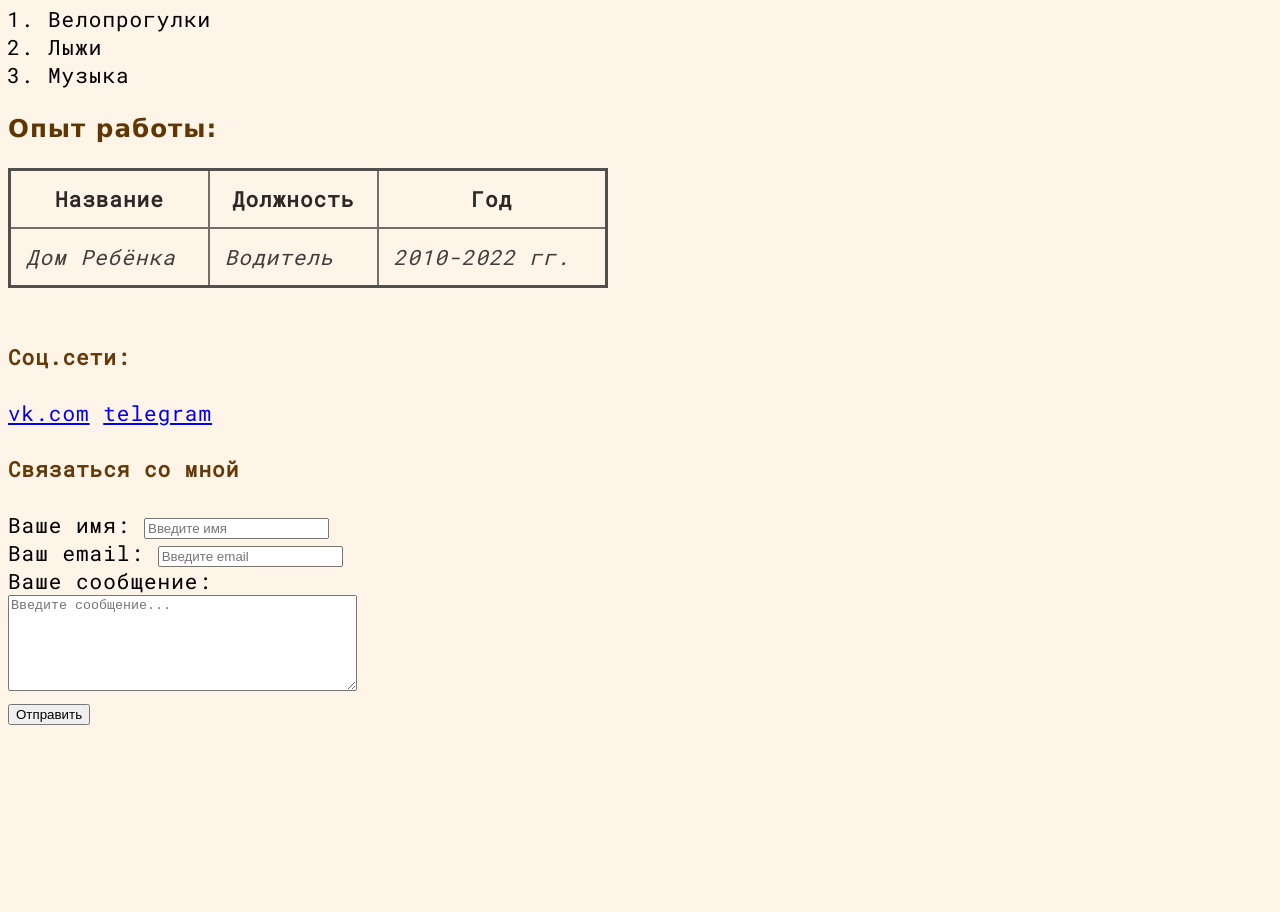
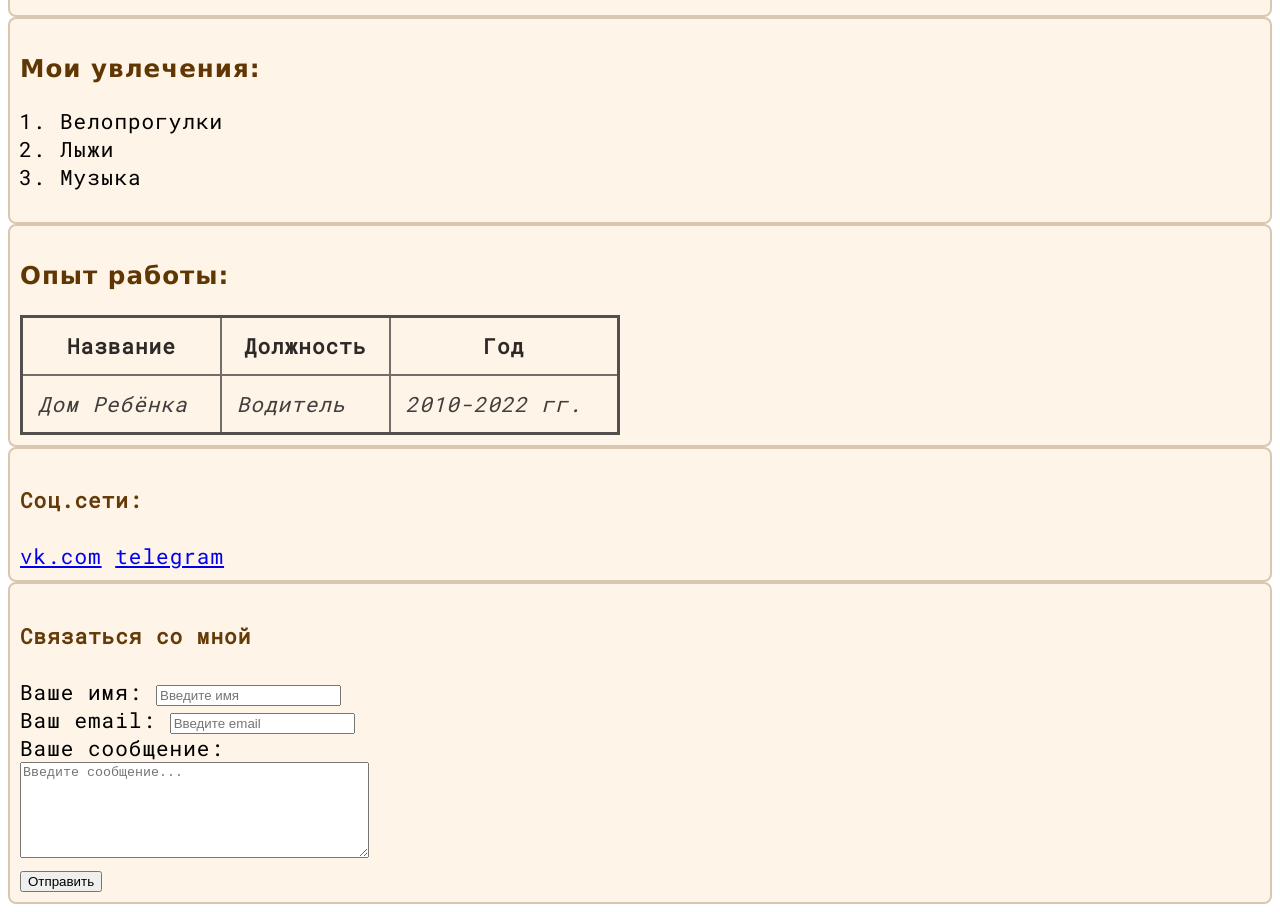
Before and after one commit to StepanZubin/ResultSchool, a plain HTML site: page ZUBIN-RESUME/index.html in a window 1280 px wide. Shown: the part 512-1424 px from the top of the page. Before the commit the page ends 1245 px from the top, so only its background shows below. Drawn offline with Linux system fonts and the light colour scheme.

Commit message:
add combining blocks in Rezume

```diff
--- a/ZUBIN-RESUME/index.html
+++ b/ZUBIN-RESUME/index.html
@@ -1,5 +1,5 @@
 <!DOCTYPE html>
-<html lang="en">
+<html lang="ru">
 <head>
     <meta charset="UTF-8">
     <meta http-equiv="X-UA-Compatible" content="IE=edge">
@@ -9,17 +9,28 @@
     <title>Zubin Resume</title>
     <link rel="stylesheet" href="styles.css">
 </head>
+
 <body>
+    <div class="card heading"> <!-- шапка -->
         <img src="photo_400х400.png" width="263" alt="Фото: Степан">
         <h1>Степан Зюбин</h1>
+    </div>
     <hr>
+
+    <div  class="card aboutMe"> <!-- обо мне -->
         <p>Обучаюсь <strong>HTML&CSS</strong> в онлайн-школе <strong>ResultSchool</strong></p>
+    </div>
+
+    <div class="card hobbies"> <!-- увлечения -->
         <h3>Мои увлечения:</h3>
         <ol>
             <li>Велопрогулки</li>
             <li>Лыжи</li>
             <li>Музыка</li>
         </ol>
+    </div>
+
+    <div class="card experience"> <!-- опыт -->
         <h3>Опыт работы:</h3>
         <table>
             <thead>
@@ -37,11 +48,15 @@
                 </tbody>
             </thead>
         </table>
-    <br>
+    </div>
+
+    <div class="card socialNetwork"> <!-- социальные сети -->
         <h4>Соц.сети:</h4>
         <a href="https://vk.com/id567133339" target="_blank">vk.com</a>
         <a href="https://t.me/Stepan_Zubin" target="_blank">telegram</a>
-    <br>
+    </div>
+
+    <div class="card connection"> <!-- связь -->
         <h4>Связаться со мной</h4>
         <div>
             <label for="name">Ваше имя:</label>
@@ -57,5 +72,7 @@
             <textarea id="message" cols="41" rows="6" placeholder="Введите сообщение..."></textarea>
         </div>
         <button type="submit">Отправить</button>
+    </div>
+
 </body>
 </html>
--- a/ZUBIN-RESUME/styles.css
+++ b/ZUBIN-RESUME/styles.css
@@ -9,8 +9,22 @@ body {
     /* выделение шрифта: 400=normal */
     letter-spacing: 1px;
     /* word-spacing: 4px; */
+    /* background: #fff4e8;  */
+    /* цвет фона (взят с понравившегося резюме) */
+}
+
+.card {
+    border: 2px solid #dac7b2;
+    /* рамка(граница): тощина, сплошная, цвет */
+    border-radius: 8px;
+    /* скругление всех углов границы */
     background: #fff4e8;
-    /* цвет фона (взят с понравившегося резюме) */
+    /* заливка блока цветом */
+    padding-left: 10px;
+    /* отступ данных блока от левого края границы */
+    padding-top: 10px;
+    /* отступ данных блока от верхнего края границы */
+    padding-bottom: 10px;
 }
 
 /* Заголовки */
```
Lines whose indentation alone changed are shown as unchanged.
